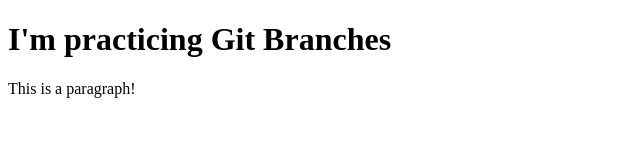
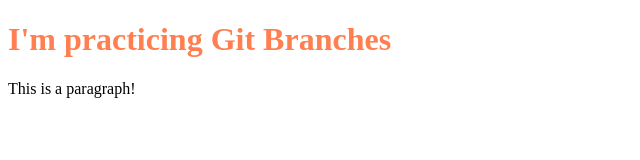
Before and after one commit to alexkarevoll/branches-practice, a plain HTML site: page index.html in a window 1280 px wide. Shown: the whole page, without its empty margins (0-640 px from the left). Drawn offline with Linux system fonts and the light colour scheme.

Commit message:
create stylesheet and h1 style

```diff
--- a/index.html
+++ b/index.html
@@ -3,6 +3,7 @@
   <head>
     <meta charset="utf-8">
     <title>branches-practice</title>
+    <link rel="stylesheet" href="styles.css" media="screen" title="no title" charset="utf-8">
   </head>
   <body>
     <h1>I'm practicing Git Branches</h1>
--- /dev/null
+++ b/styles.css
@@ -0,0 +1,3 @@
+h1{
+  color: coral;
+}
```
